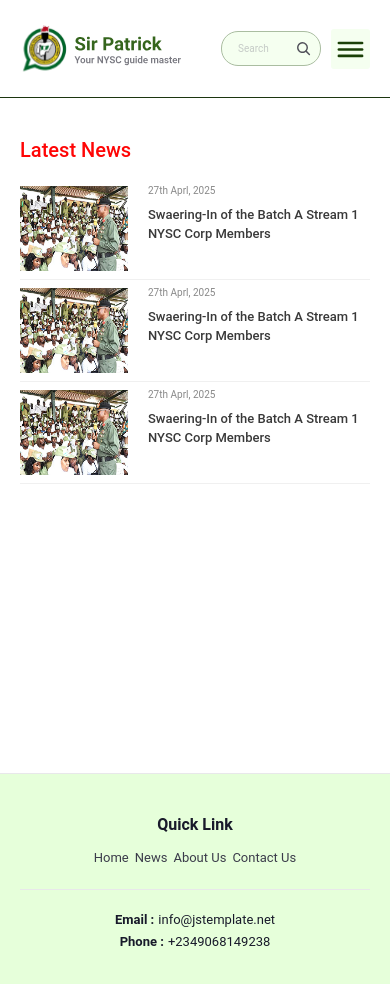
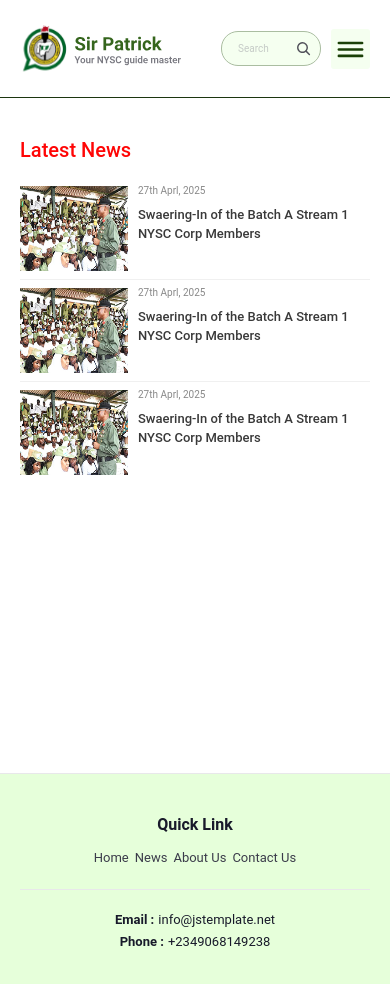
Before and after one commit to HenryAgu/sir-patrick, a React (Vite) app: page /news in a window 390 px wide. Shown: the top 984 px of the page. Built offline with nearby package versions, Linux system fonts and the light colour scheme.

Commit message:
latest news page

```diff
--- a/src/components/latestNews.tsx
+++ b/src/components/latestNews.tsx
@@ -34,8 +34,10 @@ const LatestNews = () => {
       {news.map((item, index) => (
         <Link
           to={item.path}
-          className="flex gap-x-5 lg:gap-x-10 border-b border-b-brand-gray-200 w-fit py-2 lg:py-4"
           key={index}
+          className={`flex gap-x-2.5 lg:gap-x-10 w-fit py-2 lg:py-4 ${
+            index !== news.length - 1 ? "border-b border-b-brand-gray-200" : ""
+          }`}
         >
           <img
             src={item.image}
```
